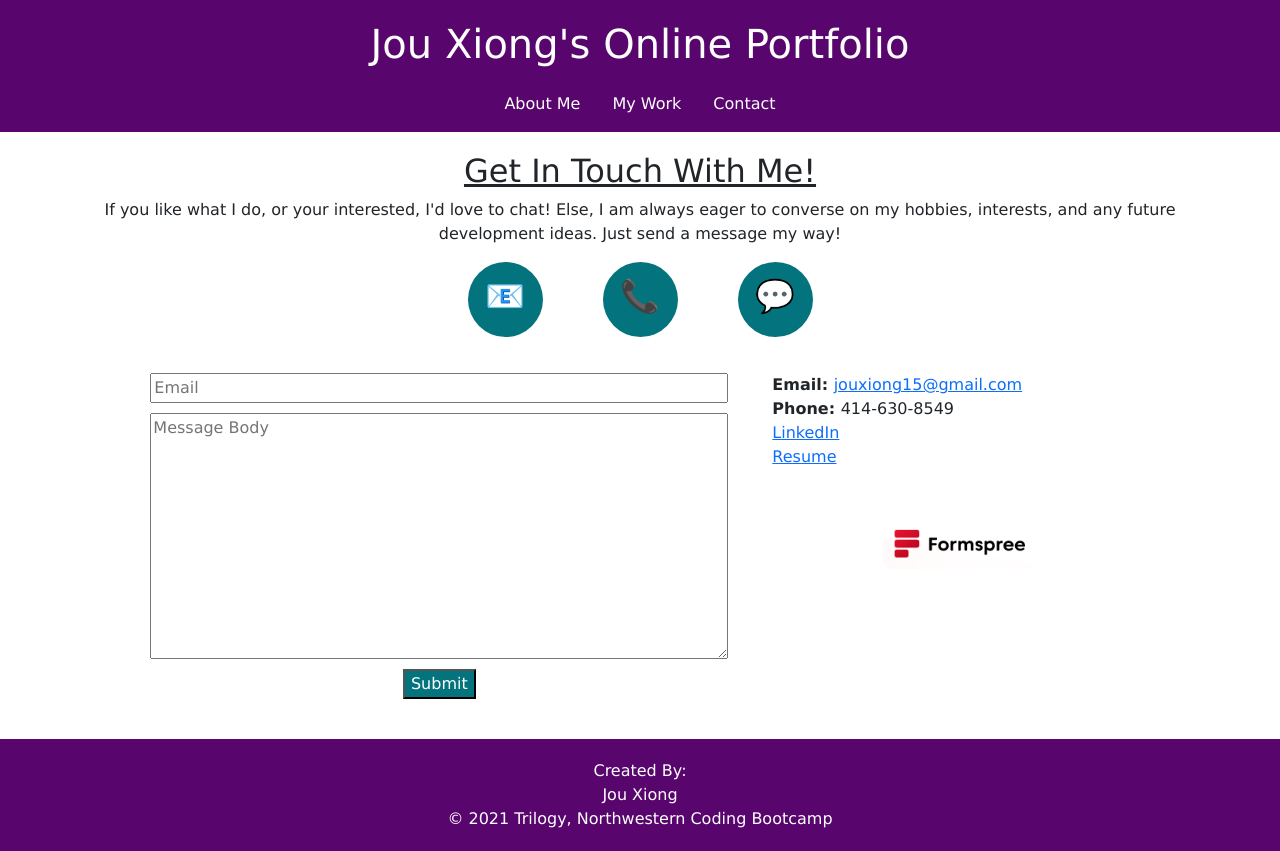
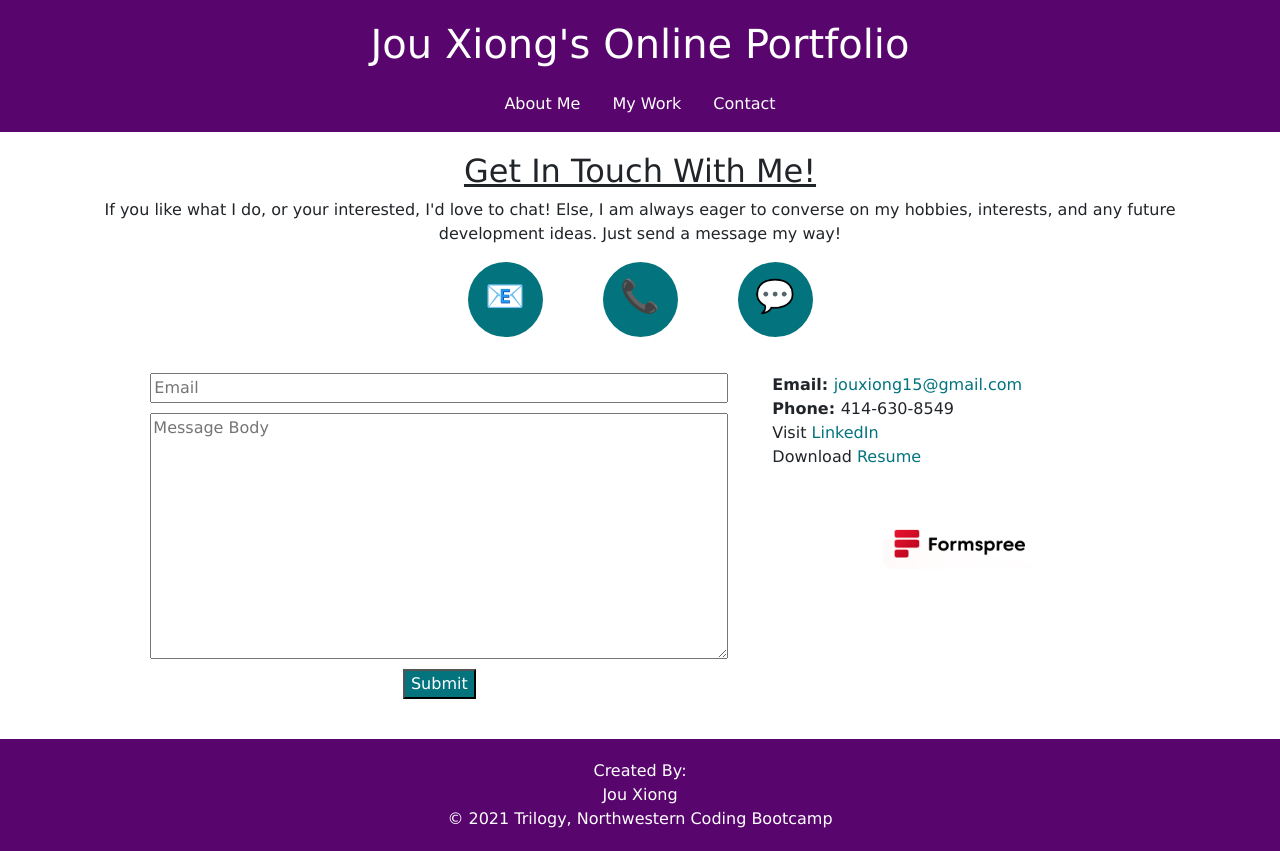
Before and after one commit to JXIong15/20-react-portfolio, a React (Create React App) app: page /contact in a window 1280 px wide. Built offline with nearby package versions, Linux system fonts and the light colour scheme.

Commit message:
css styling for links in contact

```diff
--- a/src/App.css
+++ b/src/App.css
@@ -17,6 +17,7 @@ footer p,
   margin-bottom: 0;
 }
 
+/* Body */
 section {
   margin: 20px;
   margin-left: 50px;
@@ -87,12 +88,15 @@ h2 {
 
 a.nav-link:hover,
 .about a:hover,
+.contact-form a:hover,
 footer p a:hover {
   font-weight: bold;
   cursor: pointer;
   color: #4ac6d2;
 }
 
+
+/* Contact Page */
 form {
   display: flex;
   flex-direction: column;
@@ -142,3 +146,8 @@ form button {
   padding: 10px;
   font-size: xx-large;
 }
+
+.contact-form a {
+  color: #03747e;
+  text-decoration: none;
+}
--- a/src/components/pages/Contact/Contact.js
+++ b/src/components/pages/Contact/Contact.js
@@ -26,10 +26,10 @@ function Contact() {
                         <span>Phone: </span>414-630-8549
                     </li>
                     <li>
-                        <a href="https://www.linkedin.com/in/jou-xiong-109035112/" target="_blank">LinkedIn</a>
+                        Visit <a href="https://www.linkedin.com/in/jou-xiong-109035112/" target="_blank">LinkedIn</a>
                     </li>
                     <li>
-                        <a href="./Assets/Coding-Resume.pdf" download="Xiong, Jou - Resume">Resume</a>
+                        Download <a href="./Assets/Coding-Resume.pdf" download="Xiong, Jou - Resume">Resume</a>
                     </li>
                     <a href="https://formspree.io/" target="_blank"><img src="./Assets/form.png" alt="formspree logo" /></a>
                 </ul>
```
